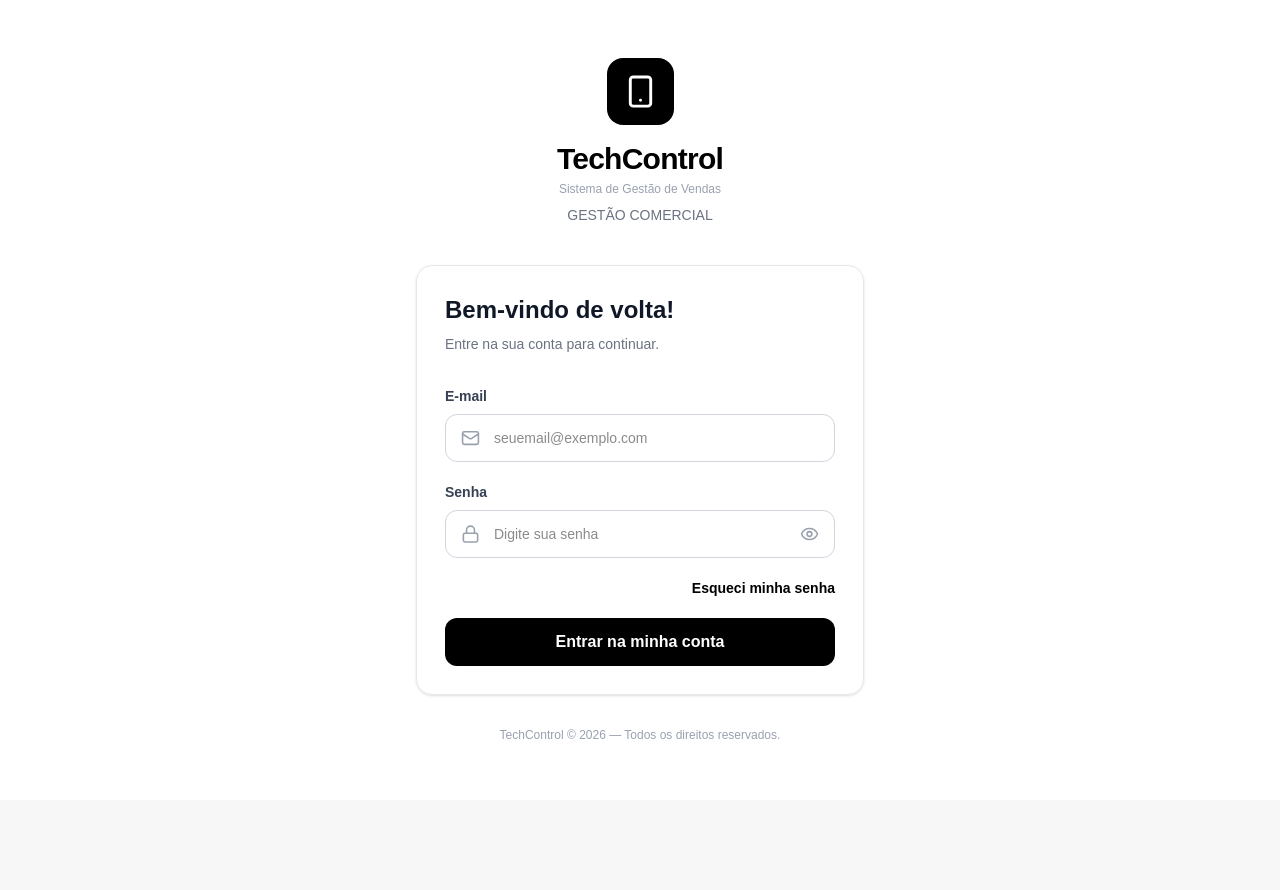
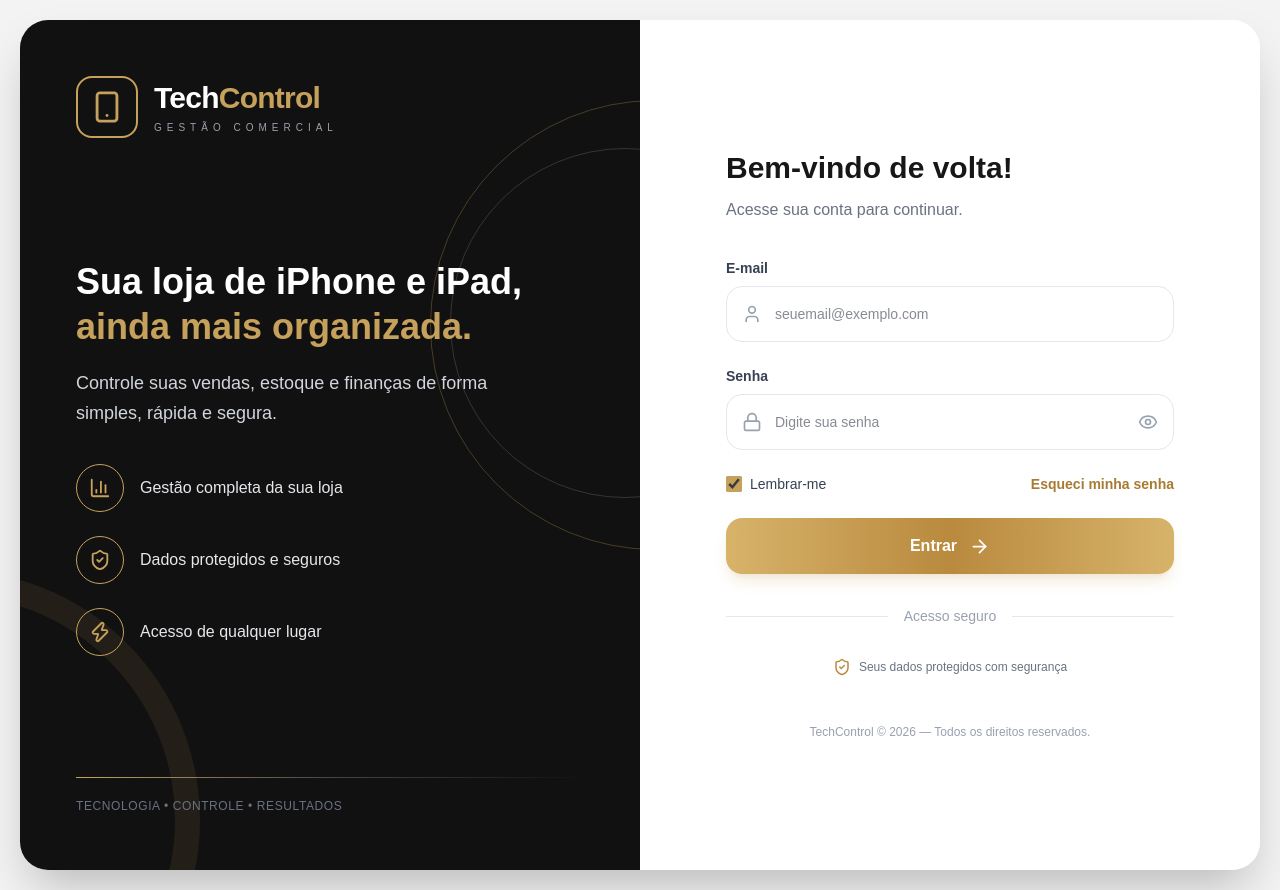
Before and after one commit to Jessyolvr234-rgb/techcontrol, a Next.js app: page /login in a window 1280 px wide. Before the commit the page ends 800 px from the top, so only its background shows below. Built offline with nearby package versions, Linux system fonts and the light colour scheme.

Commit message:
atualização do login

```diff
--- a/src/app/login/page.tsx
+++ b/src/app/login/page.tsx
@@ -2,12 +2,24 @@
 "use client";
 
 import { useState } from "react";
-import { Smartphone, Eye, EyeOff, Lock, Mail } from "lucide-react";
+import {
+  Smartphone,
+  Eye,
+  EyeOff,
+  Lock,
+  Mail,
+  User,
+  ShieldCheck,
+  BarChart3,
+  Zap,
+  ArrowRight,
+} from "lucide-react";
 
 export default function LoginPage() {
   const [mostrarSenha, setMostrarSenha] = useState(false);
   const [email, setEmail] = useState("");
   const [senha, setSenha] = useState("");
+  const [lembrar, setLembrar] = useState(true);
 
   function handleLogin(e: React.FormEvent) {
     e.preventDefault();
@@ -21,42 +33,113 @@ export default function LoginPage() {
   }
 
   return (
-    <main className="min-h-screen bg-white flex items-center justify-center p-5">
+    <main className="min-h-screen bg-[#f3f3f3] flex items-center justify-center p-0 md:p-5">
+
+      <div className="w-full min-h-screen md:min-h-[850px] max-w-[1450px] bg-white md:rounded-[28px] overflow-hidden shadow-2xl grid grid-cols-1 lg:grid-cols-2">
+
+        {/* PAINEL ESQUERDO */}
+        <section className="relative bg-[#111111] text-white px-8 py-10 md:px-14 md:py-14 flex flex-col justify-between overflow-hidden min-h-[390px] lg:min-h-[850px]">
+
+          {/* DETALHES DECORATIVOS */}
+          <div className="absolute w-[450px] h-[450px] border border-[#c6a15b]/30 rounded-full -right-60 top-20" />
+          <div className="absolute w-[350px] h-[350px] border border-[#c0c0c0]/20 rounded-full -right-40 top-32" />
+          <div className="absolute w-[500px] h-[500px] border-[25px] border-[#c6a15b]/10 rounded-full -left-80 bottom-[-200px]" />
+
+          {/* LOGO */}
+          <div className="relative z-10 flex items-center gap-4">
+            <div className="border-2 border-[#c6a15b] p-3 rounded-2xl">
+              <Smartphone size={34} className="text-[#c6a15b]" />
+            </div>
+
+            <div>
+              <h1 className="text-3xl font-bold tracking-tight">
+                Tech<span className="text-[#c6a15b]">Control</span>
+              </h1>
+              <p className="text-[10px] tracking-[5px] text-gray-400 mt-1">
+                GESTÃO COMERCIAL
+              </p>
+            </div>
+          </div>
+
+          {/* TEXTO PRINCIPAL */}
+          <div className="relative z-10 mt-12 lg:mt-0 max-w-lg">
+
+            <h2 className="text-3xl md:text-4xl font-bold leading-tight">
+              Sua loja de iPhone e iPad,
+              <span className="text-[#c6a15b]"> ainda mais organizada.</span>
+            </h2>
+
+            <p className="text-gray-300 mt-5 text-base md:text-lg leading-relaxed max-w-md">
+              Controle suas vendas, estoque e finanças de forma simples,
+              rápida e segura.
+            </p>
+
+            {/* BENEFÍCIOS */}
+            <div className="mt-9 space-y-6">
+
+              <div className="flex items-center gap-4">
+                <div className="border border-[#c6a15b] rounded-full p-3">
+                  <BarChart3 className="text-[#c6a15b]" size={22} />
+                </div>
+                <span className="text-gray-200">Gestão completa da sua loja</span>
+              </div>
+
+              <div className="flex items-center gap-4">
+                <div className="border border-[#c6a15b] rounded-full p-3">
+                  <ShieldCheck className="text-[#c6a15b]" size={22} />
+                </div>
+                <span className="text-gray-200">Dados protegidos e seguros</span>
+              </div>
+
+              <div className="flex items-center gap-4">
+                <div className="border border-[#c6a15b] rounded-full p-3">
+                  <Zap className="text-[#c6a15b]" size={22} />
+                </div>
+                <span className="text-gray-200">Acesso de qualquer lugar</span>
+              </div>
+
+            </div>
+          </div>
+
+          {/* RODAPÉ DO PAINEL */}
+          <div className="relative z-10 mt-12 lg:mt-0">
+            <div className="h-px bg-gradient-to-r from-[#c6a15b] via-[#c0c0c0]/30 to-transparent mb-5" />
+            <p className="text-xs text-gray-500 tracking-wider">
+              TECNOLOGIA • CONTROLE • RESULTADOS
+            </p>
+          </div>
+
+        </section>
+
+        {/* PAINEL DIREITO */}
+        <section className="flex items-center justify-center px-6 py-12 md:px-12 lg:px-16 bg-white">
 
           <div className="w-full max-w-md">
 
-        {/* LOGO */}
-        <div className="flex flex-col items-center mb-10">
-
-          <div className="bg-black p-4 rounded-2xl mb-4">
-            <Smartphone size={35} color="white" />
+            {/* LOGO MOBILE */}
+            <div className="flex lg:hidden flex-col items-center mb-10">
+              <Smartphone size={42} className="text-[#c6a15b] mb-2" />
+              <h1 className="text-3xl font-bold text-[#171717]">
+                Tech<span className="text-[#c6a15b]">Control</span>
+              </h1>
+              <p className="text-xs tracking-[4px] text-gray-400 mt-1">
+                GESTÃO COMERCIAL
+              </p>
             </div>
 
-          <h1 className="text-3xl font-bold text-black tracking-tight">
-            TechControl
-          </h1>
-          <p className="text-xs text-gray-400 mt-1">
-            Sistema de Gestão de Vendas
+            {/* CABEÇALHO */}
+            <div className="mb-9">
+              <h2 className="text-3xl font-bold text-[#171717]">
+                Bem-vindo de volta!
+              </h2>
+
+              <p className="text-gray-500 mt-3">
+                Acesse sua conta para continuar.
               </p>
-
-          <p className="text-gray-500 text-sm mt-2">
-            GESTÃO COMERCIAL
-          </p>
-
             </div>
 
             {/* FORMULÁRIO */}
-        <div className="border border-gray-200 rounded-2xl p-7 shadow-sm">
-
-          <h2 className="text-2xl font-bold text-gray-900">
-            Bem-vindo de volta!
-          </h2>
-
-          <p className="text-gray-500 text-sm mt-2 mb-8">
-            Entre na sua conta para continuar.
-          </p>
-
-          <form onSubmit={handleLogin} className="space-y-5">
+            <form onSubmit={handleLogin} className="space-y-6">
 
               {/* EMAIL */}
               <div>
@@ -65,8 +148,8 @@ export default function LoginPage() {
                 </label>
 
                 <div className="relative">
-                <Mail
-                  size={19}
+                  <User
+                    size={20}
                     className="absolute left-4 top-1/2 -translate-y-1/2 text-gray-400"
                   />
 
@@ -75,7 +158,7 @@ export default function LoginPage() {
                     placeholder="seuemail@exemplo.com"
                     value={email}
                     onChange={(e) => setEmail(e.target.value)}
-                  className="w-full h-12 border border-gray-300 rounded-xl pl-12 pr-4 text-sm outline-none focus:border-black transition"
+                    className="w-full h-14 border border-gray-200 rounded-2xl pl-12 pr-4 text-sm text-gray-900 outline-none focus:border-[#c6a15b] focus:ring-2 focus:ring-[#c6a15b]/10 transition"
                   />
                 </div>
               </div>
@@ -88,7 +171,7 @@ export default function LoginPage() {
 
                 <div className="relative">
                   <Lock
-                  size={19}
+                    size={20}
                     className="absolute left-4 top-1/2 -translate-y-1/2 text-gray-400"
                   />
 
@@ -97,52 +180,81 @@ export default function LoginPage() {
                     placeholder="Digite sua senha"
                     value={senha}
                     onChange={(e) => setSenha(e.target.value)}
-                  className="w-full h-12 border border-gray-300 rounded-xl pl-12 pr-12 text-sm outline-none focus:border-black transition"
+                    className="w-full h-14 border border-gray-200 rounded-2xl pl-12 pr-12 text-sm text-gray-900 outline-none focus:border-[#c6a15b] focus:ring-2 focus:ring-[#c6a15b]/10 transition"
                   />
 
                   <button
                     type="button"
                     onClick={() => setMostrarSenha(!mostrarSenha)}
-                  className="absolute right-4 top-1/2 -translate-y-1/2 text-gray-400"
+                    className="absolute right-4 top-1/2 -translate-y-1/2 text-gray-400 hover:text-[#c6a15b]"
+                    aria-label={mostrarSenha ? "Ocultar senha" : "Mostrar senha"}
                   >
                     {mostrarSenha ? (
-                    <EyeOff size={19} />
+                      <EyeOff size={20} />
                     ) : (
-                    <Eye size={19} />
+                      <Eye size={20} />
                     )}
                   </button>
                 </div>
               </div>
 
-            {/* RECUPERAR SENHA */}
-            <div className="flex justify-end">
+              {/* OPÇÕES */}
+              <div className="flex items-center justify-between gap-3 flex-wrap">
+
+                <label className="flex items-center gap-2 text-sm text-gray-700 cursor-pointer">
+                  <input
+                    type="checkbox"
+                    checked={lembrar}
+                    onChange={(e) => setLembrar(e.target.checked)}
+                    className="accent-[#c6a15b] w-4 h-4"
+                  />
+                  Lembrar-me
+                </label>
+
                 <a
                   href="/recuperar-senha"
-                className="text-sm font-semibold text-black hover:underline"
+                  className="text-sm font-semibold text-[#a77b32] hover:underline"
                 >
                   Esqueci minha senha
                 </a>
+
               </div>
 
-            {/* BOTÃO */}
+              {/* BOTÃO ENTRAR */}
               <button
                 type="submit"
-              className="w-full h-12 bg-black text-white rounded-xl font-semibold hover:bg-gray-800 transition"
+                className="w-full h-14 rounded-2xl bg-gradient-to-r from-[#d7b36a] via-[#b98a3e] to-[#d7b36a] text-white font-bold text-base shadow-lg shadow-[#c6a15b]/20 hover:brightness-105 active:scale-[0.99] transition flex items-center justify-center gap-3"
               >
-              Entrar na minha conta
+                Entrar
+                <ArrowRight size={21} />
               </button>
 
             </form>
 
+            {/* DIVISOR */}
+            <div className="flex items-center gap-4 my-8">
+              <div className="flex-1 h-px bg-gray-200" />
+              <span className="text-sm text-gray-400">Acesso seguro</span>
+              <div className="flex-1 h-px bg-gray-200" />
+            </div>
+
+            {/* SEGURANÇA */}
+            <div className="flex justify-center items-center gap-2 text-gray-500">
+              <ShieldCheck size={18} className="text-[#b98a3e]" />
+              <span className="text-xs">
+                Seus dados protegidos com segurança
+              </span>
             </div>
 
             {/* RODAPÉ */}
-        <p className="text-center text-xs text-gray-400 mt-8">
+            <p className="text-center text-xs text-gray-400 mt-12">
               TechControl © 2026 — Todos os direitos reservados.
             </p>
 
           </div>
+        </section>
 
+      </div>
     </main>
   );
 }
```
Lines whose indentation alone changed are shown as unchanged.
